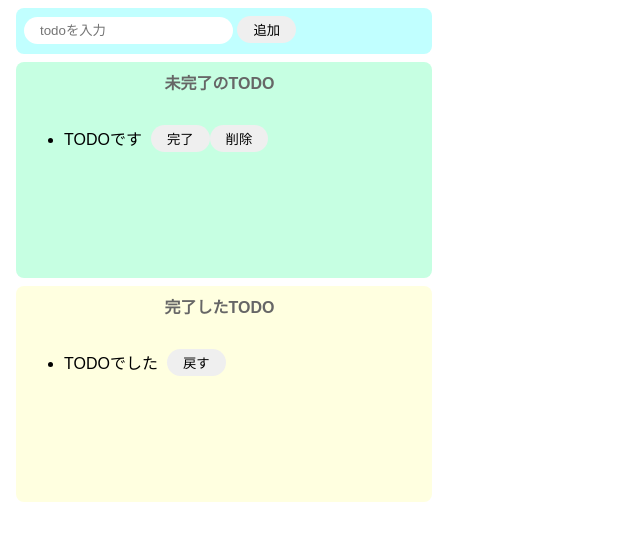
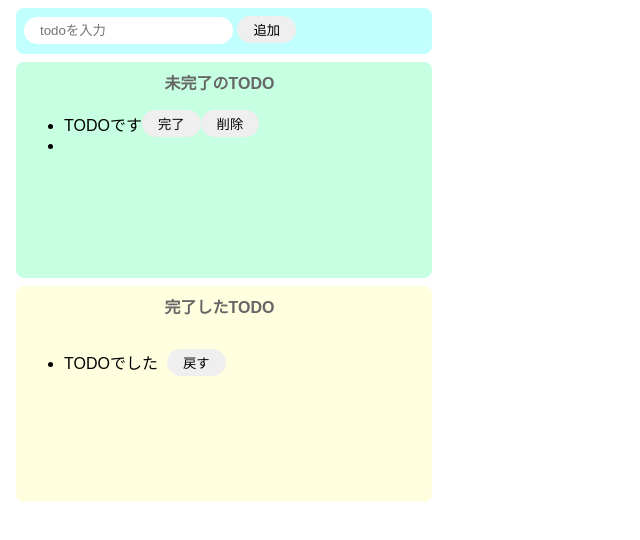
Before and after one commit to rikuyaMaster/todo-js, a website built with Parcel: page index.html in a window 1280 px wide. Both pictures are taken after a click on the button "追加". Shown: the whole page, without its empty margins (0-640 px from the left). Built offline with nearby package versions, Linux system fonts and the light colour scheme.

Commit message:
追加機能の作成

```diff
--- a/index.html
+++ b/index.html
@@ -7,16 +7,16 @@
 
   <body>
     <div class="input-area">
-      <input type="text" placeholder="todoを入力" />
-      <button>追加</button>
+      <input id="add-text" type="text" placeholder="todoを入力" />
+      <button id="add-button">追加</button>
     </div>
 
     <div class="incomplete-area">
       <p class="title">未完了のTODO</p>
-      <ul>
+      <ul id="incomplete-list">
         <li>
           <div class="list-row">
-            <p>TODOです</p>
+            TODOです
             <button>完了</button>
             <button>削除</button>
           </div>
--- a/src/index.js
+++ b/src/index.js
@@ -1 +1,28 @@
 import "./styles.css";
+
+const onClickAdd = () => {
+  // テキストボックスの値を取得し初期化する
+  const inputText = document.getElementById("add-text").value;
+  document.getElementById("add-text").value = "";
+
+  // divタグの生成
+  const div = document.createElement("div");
+  div.className = "list-row";
+
+  // liタグの生成
+  const li = document.createElement("li");
+
+  //divタグの中にinputTextを代入
+  div.innerHTML = inputText;
+  console.log(div);
+
+  // liタグの中にdivタグを
+  li.appendChild(div);
+  console.log(li);
+
+  // ulタグの配下にliタグを
+  document.getElementById("incomplete-list").appendChild(li);
+};
+
+const addButton = document.getElementById("add-button");
+addButton.addEventListener("click", () => onClickAdd());
```
